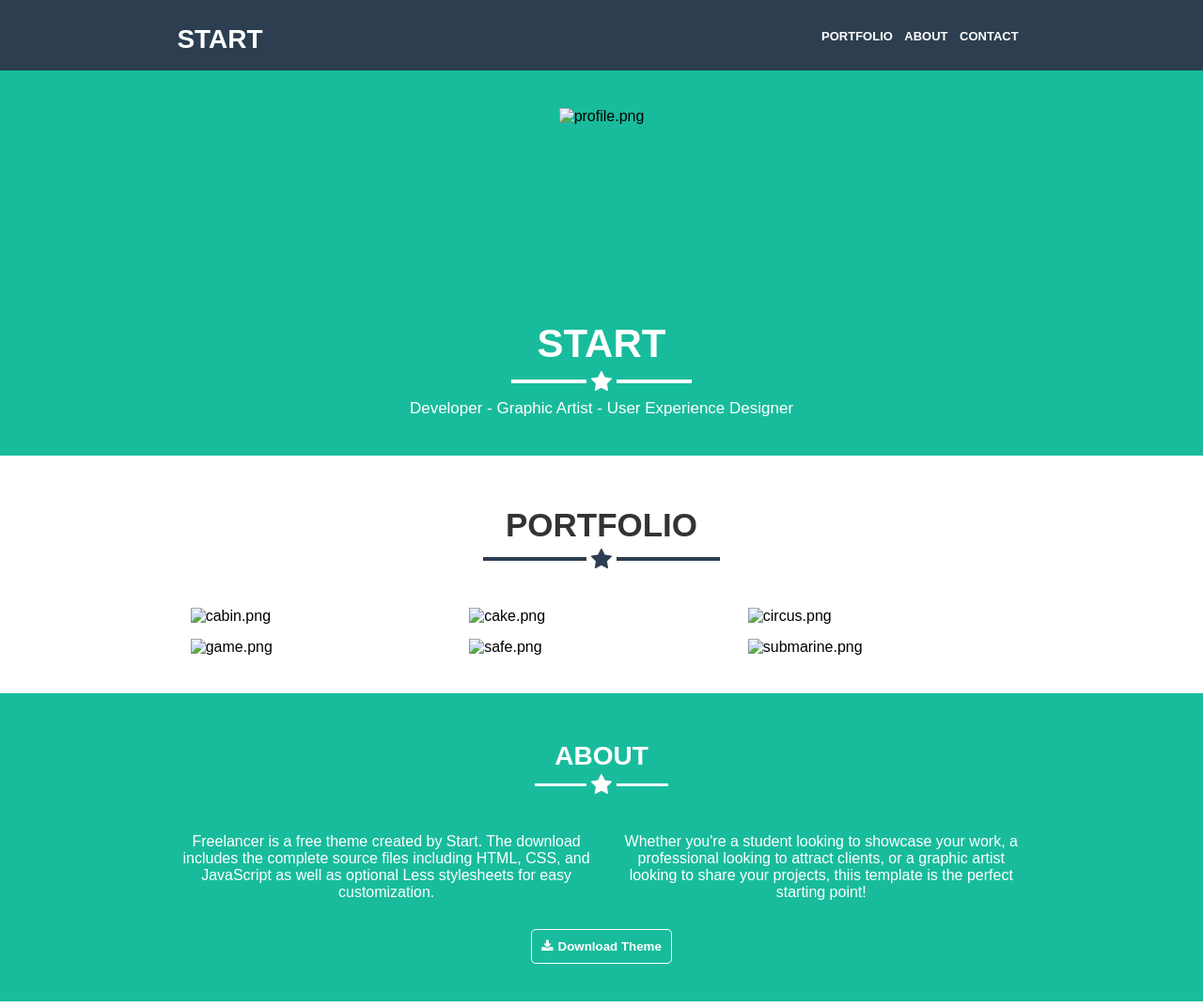
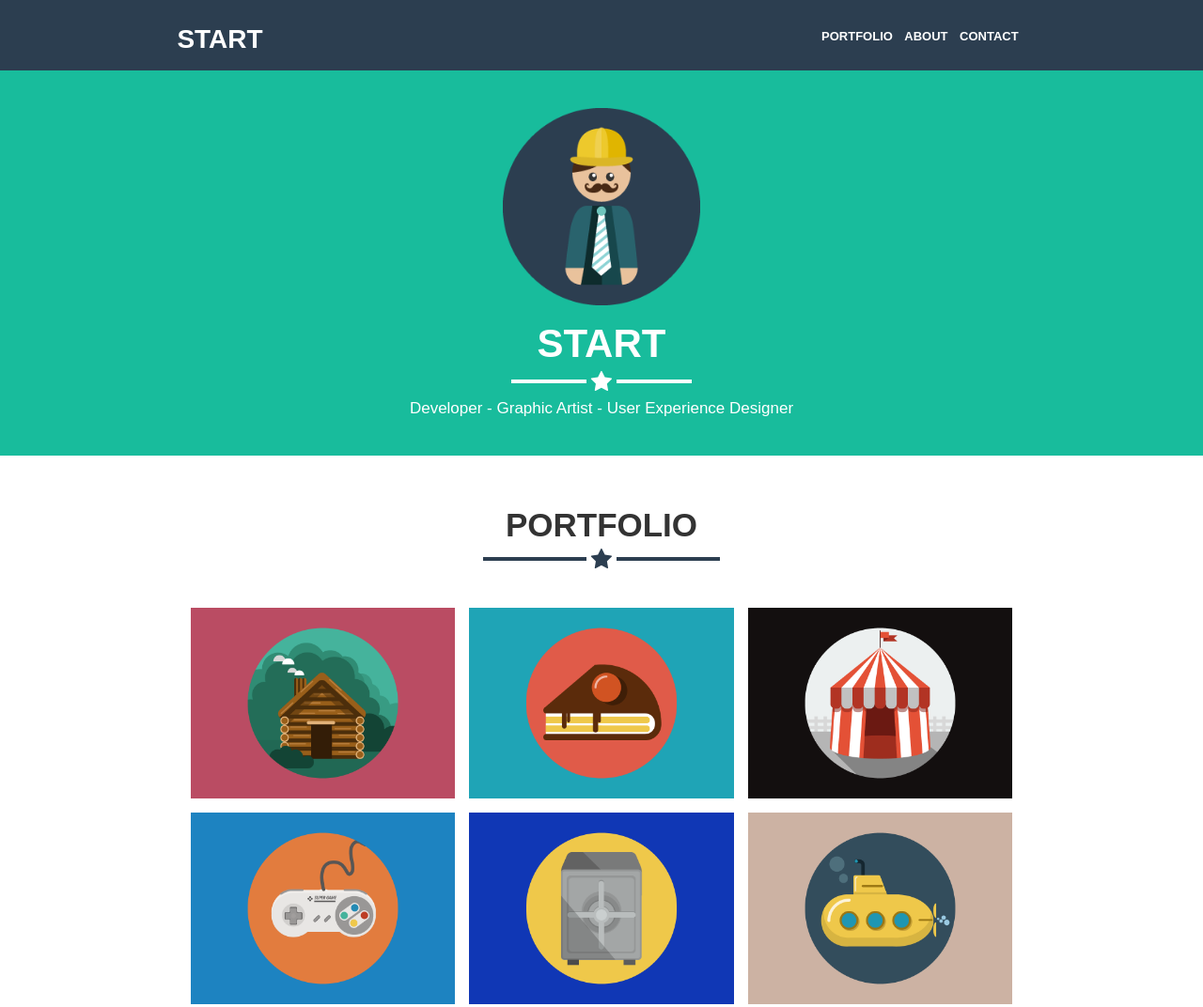
Before and after one commit to Goluchauhan1/User-Experience-Designer, a plain HTML site: page index.html in a window 1280 px wide. Shown: the top 1072 px of the page at 94% size. Drawn offline with Linux system fonts and the light colour scheme; the site is published under a folder, as on GitHub Pages, so addresses that start at the root find nothing.

Commit message:
image path change

```diff
--- a/index.html
+++ b/index.html
@@ -5,10 +5,10 @@
   <meta charset="UTF-8">
   <meta name="viewport" content="width=device-width, initial-scale=1.0">
   <title>User Experience Designer</title>
-  <link rel="apple-touch-icon" sizes="180x180" href="/Images/favicon/apple-touch-icon.png">
-  <link rel="icon" type="image/png" sizes="32x32" href="/Images/favicon/-32x32.png">
-  <link rel="icon" type="image/png" sizes="16x16" href="/Images/favicon/favicon-16x16.png">
-  <link rel="manifest" href="/Images/favicon/site.webmanifest">
+  <link rel="apple-touch-icon" sizes="180x180" href="Images/favicon/apple-touch-icon.png">
+  <link rel="icon" type="image/png" sizes="32x32" href="Images/favicon/-32x32.png">
+  <link rel="icon" type="image/png" sizes="16x16" href="Images/favicon/favicon-16x16.png">
+  <link rel="manifest" href="Images/favicon/site.webmanifest">
   <link rel="stylesheet" href="https://cdnjs.cloudflare.com/ajax/libs/font-awesome/4.7.0/css/font-awesome.min.css">
   <link rel="preconnect" href="https://fonts.googleapis.com">
   <link rel="preconnect" href="https://fonts.gstatic.com">
@@ -35,7 +35,7 @@
   </header>
   <section class="profile cmn-pdng query">
     <div class="column_display">
-      <img src="/Images/profile.png" alt="profile.png">
+      <img src="Images/profile.png" alt="profile.png">
       <h1>start</h1>
       <h2 class="common_display"><i class="fa fa-star"></i></h2>
       <h3>Developer - Graphic Artist - User Experience Designer</h3>
@@ -49,14 +49,14 @@
       </h2>
     </div>
     <div class="gallary row_display">
-      <img src="/Images/portfolio/cabin.png" alt="cabin.png">
-      <img src="/Images/portfolio/cake.png" alt="cake.png">
-      <img src="/Images/portfolio/circus.png" alt="circus.png">
+      <img src="Images/portfolio/cabin.png" alt="cabin.png">
+      <img src="Images/portfolio/cake.png" alt="cake.png">
+      <img src="Images/portfolio/circus.png" alt="circus.png">
     </div>
     <div class="gallary_s row_display">
-      <img src="/Images/portfolio/game.png" alt="game.png">
-      <img src="/Images/portfolio/safe.png" alt="safe.png">
-      <img src="/Images/portfolio/submarine.png" alt="submarine.png">
+      <img src="Images/portfolio/game.png" alt="game.png">
+      <img src="Images/portfolio/safe.png" alt="safe.png">
+      <img src="Images/portfolio/submarine.png" alt="submarine.png">
     </div>
   </section>
   <section class="about column_display cmn-pdng query">
```
